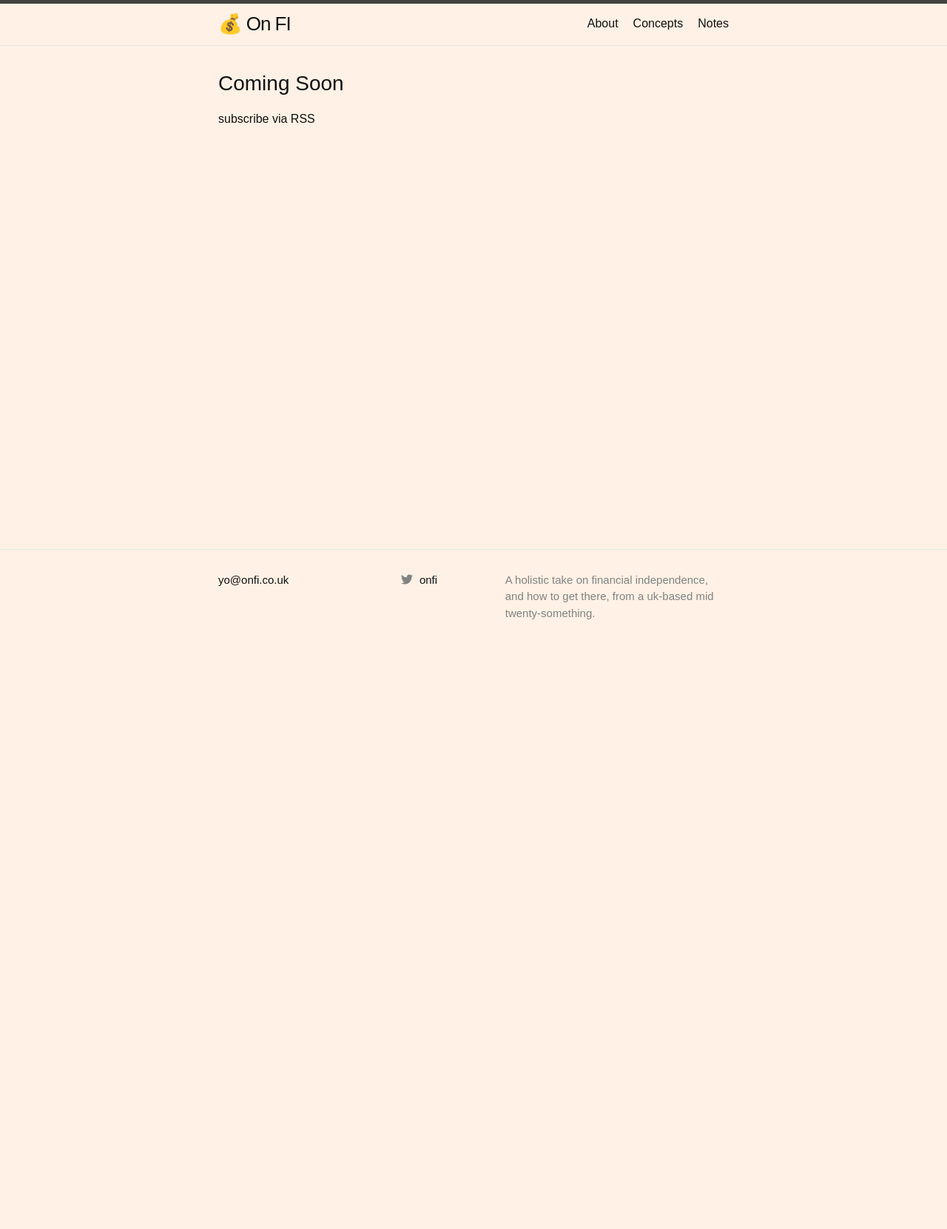
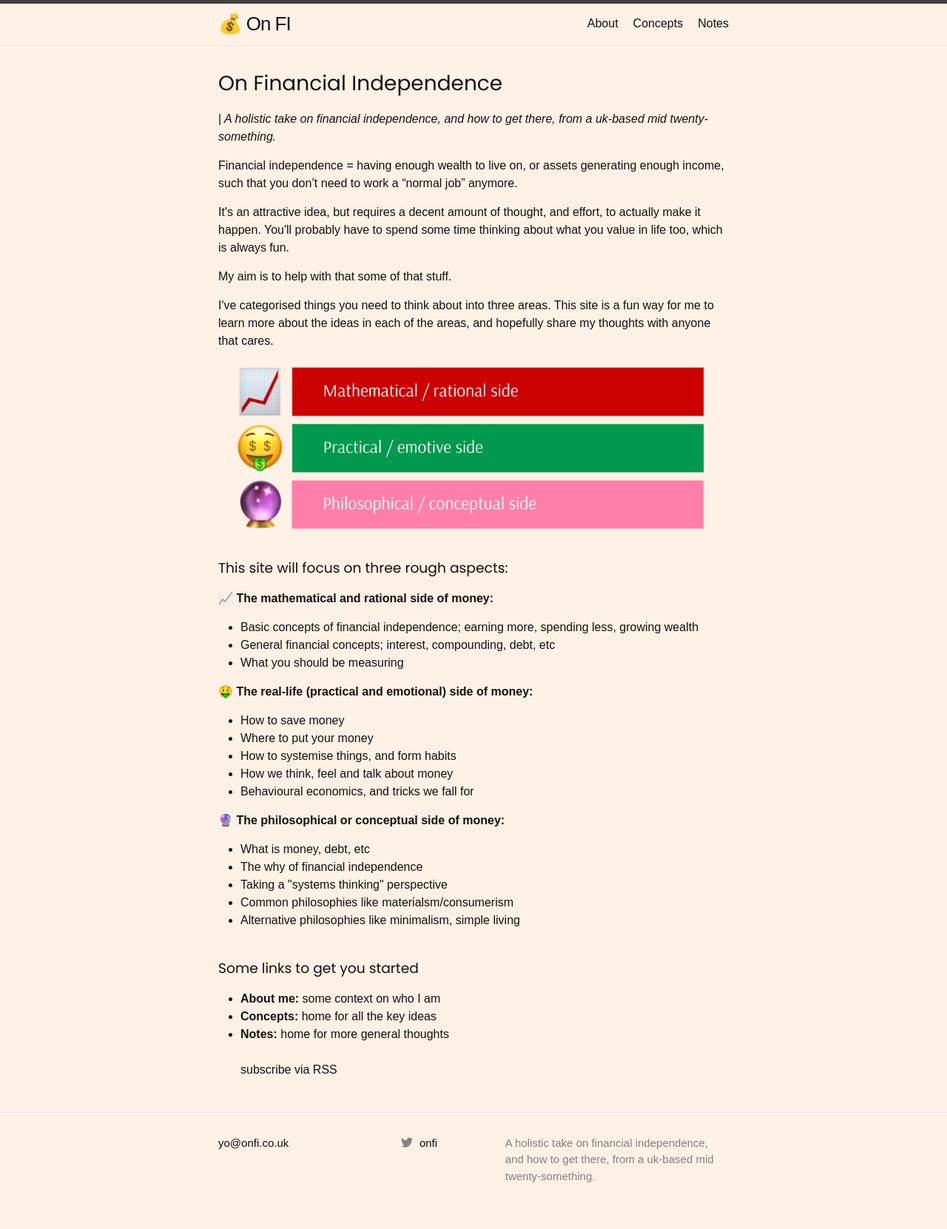
Before and after one commit to richardcadman/fi, a Jekyll site: the page built from index.md, in a window 1280 px wide. Shown: the whole page at 74% size. Built offline with Jekyll 4.4.1, drawn with Linux system fonts in a browser that asks for light colours; some web fonts are replaced; before the commit the page ends 900 px from its top, so only the background shows below that.

Commit message:
updated homepage, added three ideas, tidied up rest of blog to match

```diff
--- a/_config.yml
+++ b/_config.yml
@@ -18,7 +18,7 @@ email: yo@onfi.co.uk
 description: >- # this means to ignore newlines until "baseurl:"
   A holistic take on financial independence, and how to get there, from a uk-based mid twenty-something.
 baseurl: "/" # the subpath of your site, e.g. /blog
-url: "" # the base hostname & protocol for your site, e.g. http://example.com
+url: "/fi" # the base hostname & protocol for your site, e.g. http://example.com
 twitter_username: onfi
 github_username:
 
--- a/_layouts/home.html
+++ b/_layouts/home.html
@@ -7,9 +7,44 @@ layout: default
     <h1 class="page-heading">{{ page.title }}</h1>
   {%- endif -%}
 
+    <h1 class="post-list-heading">On Financial Independence</h1>
+    <p>|<i> A holistic take on financial independence, and how to get there, from a uk-based mid twenty-something.</i></p>
+    <p>Financial independence = having enough wealth to live on, or assets generating enough income, such that you don’t need to work a “normal job” anymore.</p>
+    <p>It's an attractive idea, but requires a decent amount of thought, and effort, to actually make it happen. You'll probably have to spend some time thinking about what you value in life too, which is always fun.</p>
+    <p>My aim is to help with that some of that stuff.</p>
+    <p>I've categorised things you need to think about into three areas. This site is a fun way for me to learn more about the ideas in each of the areas, and hopefully share my thoughts with anyone that cares.
+    <img src="/assets/img/threesidesoffi.png" alt="Image: three sides of FI">
+    <h3>This site will focus on three rough aspects:</h3>
+    <p><b>📈 The mathematical and rational side of money:</b></p>
+    <ul>
+      <li>Basic concepts of financial independence; earning more, spending less, growing wealth</li>
+      <li>General financial concepts; interest, compounding, debt, etc</li>
+      <li>What you should be measuring
+    </ul>
+    <p><b>🤑 The real-life (practical and emotional) side of money:</b></p>
+    <ul>
+      <li>How to save money</li>
+      <li>Where to put your money</li>
+      <li>How to systemise things, and form habits
+      <li>How we think, feel and talk about money</li>
+      <li>Behavioural economics, and tricks we fall for</li>
+    </ul>
+    <p><b>🔮 The philosophical or conceptual side of money:</b></p>
+    <ul>
+      <li>What is money, debt, etc</li>
+      <li>The why of financial independence</li>
+      <li>Taking a "systems thinking" perspective</li>
+      <li>Common philosophies like materialsm/consumerism</li>
+      <li>Alternative philosophies like minimalism, simple living</li>
+    </ul>
+    <br>
+    <h3>Some links to get you started</h3>
+    <ul>
+      <li><b><a href="/about">About me:</b></a> some context on who I am</li>
+      <li><b><a href="/concepts">Concepts:</b></a> home for all the key ideas</li>
+      <li><b><a href="/notes">Notes:</b></a> home for more general thoughts</li>
 
-    <h2 class="post-list-heading">Coming Soon</h2>
-
+    <br>
     <p class="rss-subscribe">subscribe <a href="{{ "/feed.xml" | relative_url }}">via RSS</a></p>
 
 </div>
--- a/assets/main.scss
+++ b/assets/main.scss
@@ -4,7 +4,9 @@
 
 
 @import url(https://fonts.googleapis.com/css?family=Arsenal:400,700);
+@import url('https://fonts.googleapis.com/css?family=Lato:300,400|Poppins');
 
+$poppins: 'Poppins', sans-serif;
 $arsenal: 'Arsenal', sans-serif;
 $base-font-family: $arsenal;
 
@@ -14,7 +16,7 @@ body {
   font-weight: normal;
 }
 h1, h2, h3, h4, h5, h6 {
-  font-family: $arsenal;
+  font-family: $poppins;
   font-weight: normal;
   text-align: left;
 }
```
Also changed, not shown: about.md (+4 -5 lines), concepts.md (+5 -7 lines), assets/img/foursidesoffi.png (added), assets/img/threesidesoffi.png (added).
